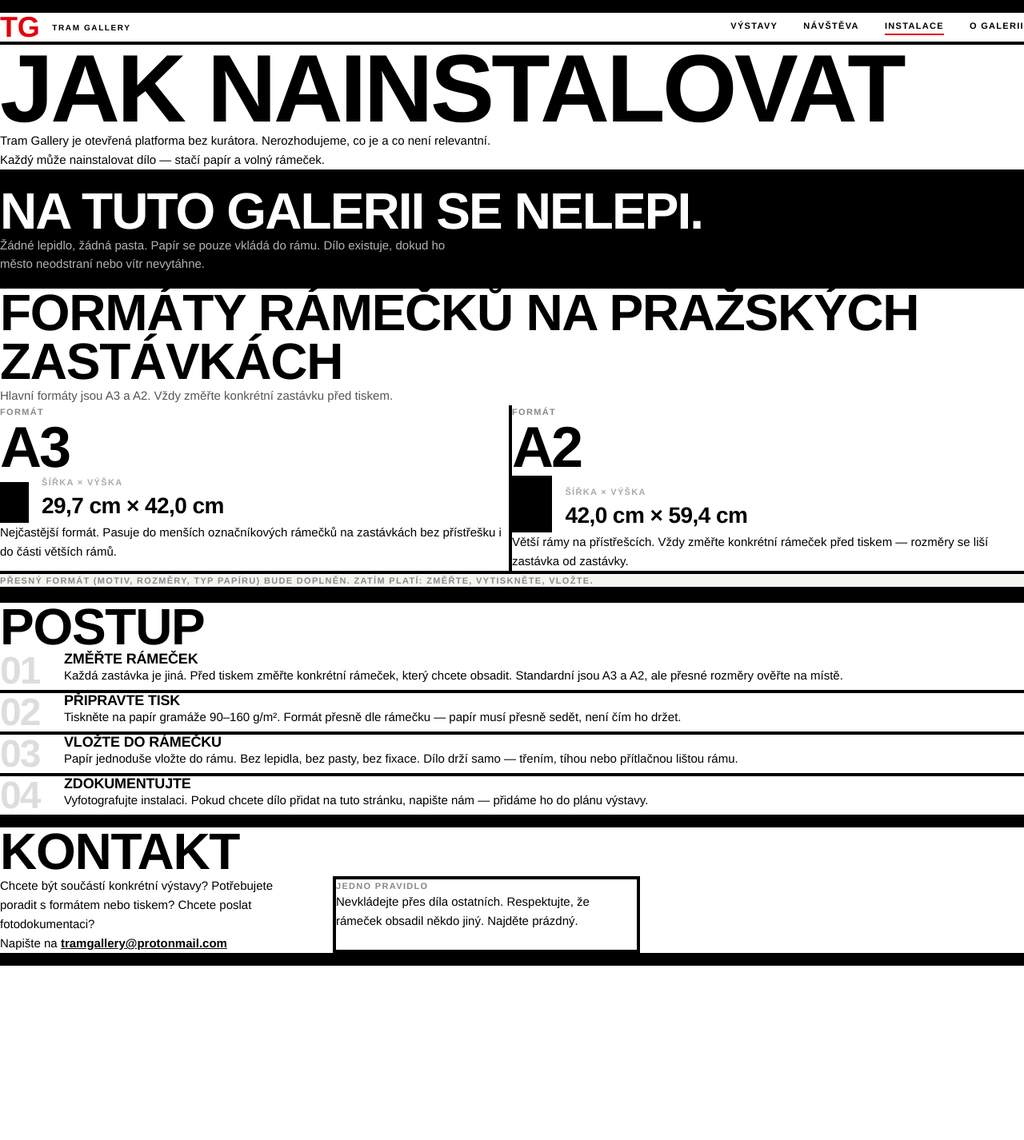
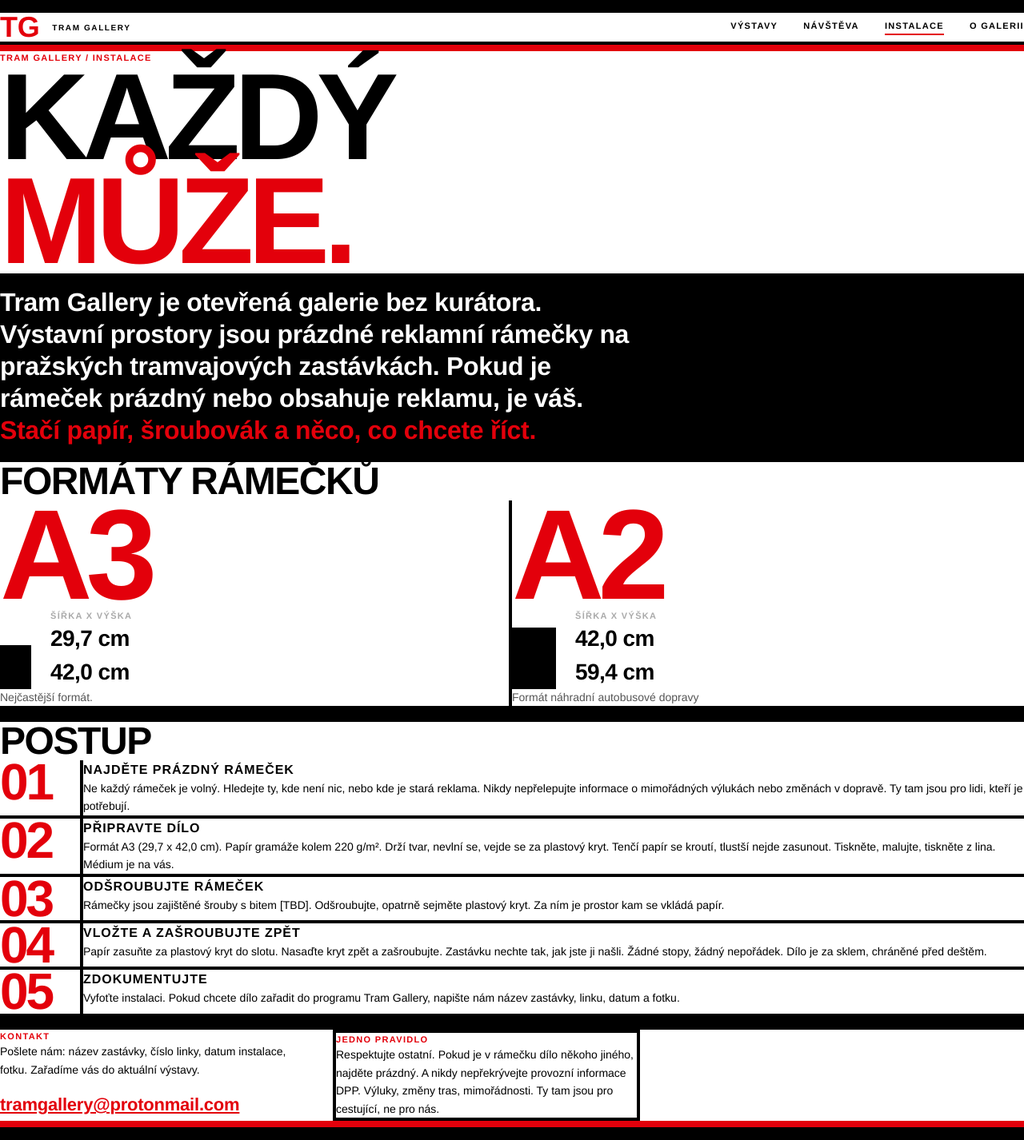
Before and after one commit to Themolx/tram-gallery, a Next.js app: page /instalace in a window 1280 px wide. Shown: the whole page at 80% size. Before the commit the page ends 1208 px from the top, so only its background shows below. Built offline with nearby package versions, Linux system fonts and the light colour scheme.

Commit message:
Instalace: final texts, fix navsteva trailing comma

```diff
--- a/app/instalace/page.tsx
+++ b/app/instalace/page.tsx
@@ -1,13 +1,15 @@
 export const metadata = {
   title: "Jak nainstalovat — Tram Gallery",
 };
+
+const DPP = "#E3000B";
 
 const FRAME_FORMATS = [
   {
     name: "A3",
     width: "29,7 cm",
     height: "42,0 cm",
-    note: "Nejčastější formát. Pasuje do menších označníkových rámečků na zastávkách bez přístřešku i do části větších rámů.",
+    note: "Nejčastější formát.",
     w: 30,
     h: 42,
   },
@@ -15,7 +17,7 @@
     name: "A2",
     width: "42,0 cm",
     height: "59,4 cm",
-    note: "Větší rámy na přístřešcích. Vždy změřte konkrétní rámeček před tiskem — rozměry se liší zastávka od zastávky.",
+    note: "Formát náhradní autobusové dopravy",
     w: 42,
     h: 59,
   },
@@ -24,165 +26,179 @@
 const STEPS = [
   {
     num: "01",
-    title: "Změřte rámeček",
-    text: "Každá zastávka je jiná. Před tiskem změřte konkrétní rámeček, který chcete obsadit. Standardní jsou A3 a A2, ale přesné rozměry ověřte na místě.",
+    title: "Najděte prázdný rámeček",
+    text: "Ne každý rámeček je volný. Hledejte ty, kde není nic, nebo kde je stará reklama. Nikdy nepřelepujte informace o mimořádných výlukách nebo změnách v dopravě. Ty tam jsou pro lidi, kteří je potřebují.",
   },
   {
     num: "02",
-    title: "Připravte tisk",
-    text: "Tiskněte na papír gramáže 90–160 g/m². Formát přesně dle rámečku — papír musí přesně sedět, není čím ho držet.",
+    title: "Připravte dílo",
+    text: "Formát A3 (29,7 x 42,0 cm). Papír gramáže kolem 220 g/m². Drží tvar, nevlní se, vejde se za plastový kryt. Tenčí papír se kroutí, tlustší nejde zasunout. Tiskněte, malujte, tiskněte z lina. Médium je na vás.",
   },
   {
     num: "03",
-    title: "Vložte do rámečku",
-    text: "Papír jednoduše vložte do rámu. Bez lepidla, bez pasty, bez fixace. Dílo drží samo — třením, tíhou nebo přítlačnou lištou rámu.",
+    title: "Odšroubujte rámeček",
+    text: "Rámečky jsou zajištěné šrouby s bitem [TBD]. Odšroubujte, opatrně sejměte plastový kryt. Za ním je prostor kam se vkládá papír.",
   },
   {
     num: "04",
+    title: "Vložte a zašroubujte zpět",
+    text: "Papír zasuňte za plastový kryt do slotu. Nasaďte kryt zpět a zašroubujte. Zastávku nechte tak, jak jste ji našli. Žádné stopy, žádný nepořádek. Dílo je za sklem, chráněné před deštěm.",
+  },
+  {
+    num: "05",
     title: "Zdokumentujte",
-    text: "Vyfotografujte instalaci. Pokud chcete dílo přidat na tuto stránku, napište nám — přidáme ho do plánu výstavy.",
+    text: "Vyfoťte instalaci. Pokud chcete dílo zařadit do programu Tram Gallery, napište nám název zastávky, linku, datum a fotku.",
   },
 ];
 
 export default function InstalacePage() {
   return (
     <div>
-      {/* Header */}
-      <div className="px-6 pt-10 pb-8">
-        <h1 className="type-xl mb-2">Jak nainstalovat</h1>
-        <p className="type-body mt-4" style={{ maxWidth: 640, fontWeight: 400 }}>
-          Tram Gallery je otevřená platforma bez kurátora. Nerozhodujeme, co je a co není relevantní.
-          Každý může nainstalovat dílo — stačí papír a volný rámeček.
-        </p>
-        <div className="bar bar-thin mt-8" />
+      {/* Top accent */}
+      <div style={{ background: DPP, height: 8 }} />
+
+      {/* Hero — hlavní sdělení */}
+      <div className="px-6 pt-10 pb-0">
+        <div className="type-label mb-4" style={{ color: DPP }}>Tram Gallery / Instalace</div>
+        <div
+          className="font-black uppercase leading-none"
+          style={{
+            fontSize: "clamp(56px, 12vw, 160px)",
+            letterSpacing: "-0.05em",
+            lineHeight: 0.85,
+          }}
+        >
+          Každý<br />
+          <span style={{ color: DPP }}>může.</span>
+        </div>
       </div>
 
-      {/* No glue statement */}
-      <div className="bar bar-thick" />
-      <div className="px-6 py-12 border-b-4 border-black" style={{ background: "#000", color: "#fff" }}>
-        <div
-          className="font-black uppercase leading-none"
-          style={{ fontSize: "clamp(28px, 5vw, 64px)", letterSpacing: "-0.03em", maxWidth: 900 }}
+      <div className="bar bar-thick mt-10" />
+
+      {/* Perex — democratic statement */}
+      <div className="px-6 py-10 border-b-4 border-black" style={{ background: "#000", color: "#fff" }}>
+        <p
+          className="font-black leading-tight"
+          style={{ fontSize: "clamp(18px, 3vw, 32px)", maxWidth: 800, letterSpacing: "-0.01em" }}
         >
-          Na tuto galerii se nelepi.
-        </div>
-        <p className="mt-6" style={{ fontSize: 15, fontWeight: 400, maxWidth: 560, opacity: 0.7 }}>
-          Žádné lepidlo, žádná pasta. Papír se pouze vkládá do rámu. Dílo existuje, dokud ho město neodstraní nebo vítr nevytáhne.
+          Tram Gallery je otevřená galerie bez kurátora. Výstavní prostory jsou prázdné reklamní rámečky na pražských tramvajových zastávkách. Pokud je rámeček prázdný nebo obsahuje reklamu, je váš.
+          <span style={{ color: DPP }}> Stačí papír, šroubovák a něco, co chcete říct.</span>
         </p>
       </div>
 
       {/* Frame formats */}
       <div className="bar bar-thick" />
-      <div className="px-6 py-10">
-        <h2 className="type-lg mb-2">Formáty rámečků na pražských zastávkách</h2>
-        <p className="type-body mb-8" style={{ fontWeight: 400, color: "#555" }}>
-          Hlavní formáty jsou A3 a A2. Vždy změřte konkrétní zastávku před tiskem.
-        </p>
-        <div className="grid gap-0 lg:grid-cols-2">
+      <div className="px-6 pt-10 pb-0">
+        <h2
+          className="font-black uppercase leading-none mb-8"
+          style={{ fontSize: "clamp(28px, 4vw, 48px)", letterSpacing: "-0.03em" }}
+        >
+          Formáty rámečků
+        </h2>
+      </div>
+      <div className="grid lg:grid-cols-2">
         {FRAME_FORMATS.map((fmt, i) => (
           <div
             key={fmt.name}
-              className="p-6 border-b-4 border-black"
+            className="px-6 py-8 border-b-4 border-black"
             style={{ borderRight: i === 0 ? "4px solid black" : "none" }}
           >
-              <div className="type-label mb-4" style={{ color: "#888" }}>Formát</div>
             <div
-                className="font-black leading-none mb-2"
-                style={{ fontSize: "clamp(40px, 6vw, 72px)", letterSpacing: "-0.04em" }}
+              className="font-black leading-none mb-6"
+              style={{ fontSize: "clamp(80px, 14vw, 160px)", letterSpacing: "-0.05em", color: DPP, lineHeight: 0.85 }}
             >
               {fmt.name}
             </div>
-
-              {/* Visual size indicator — relative to each other */}
-              <div className="my-6 flex items-end gap-4">
+            <div className="flex items-end gap-6 mb-5">
               <div
                 style={{
-                    width: fmt.w * 1.2,
-                    height: fmt.h * 1.2,
+                  width: Math.round(fmt.w * 1.3),
+                  height: Math.round(fmt.h * 1.3),
                   background: "#000",
                   flexShrink: 0,
-                    maxWidth: 80,
-                    maxHeight: 110,
+                  maxWidth: 65,
+                  maxHeight: 95,
                 }}
               />
               <div>
-                  <div className="type-label mb-1" style={{ color: "#aaa" }}>Šířka × výška</div>
+                <div className="type-label mb-1" style={{ color: "#aaa" }}>Šířka x výška</div>
                 <div
                   className="font-black"
-                    style={{ fontSize: "clamp(18px, 2.5vw, 28px)", letterSpacing: "-0.02em" }}
+                  style={{ fontSize: "clamp(20px, 2.5vw, 28px)", letterSpacing: "-0.02em" }}
                 >
-                    {fmt.width} × {fmt.height}
+                  {fmt.width}<br />{fmt.height}
                 </div>
               </div>
             </div>
-
-              <p className="type-body" style={{ fontWeight: 400 }}>{fmt.note}</p>
+            <p style={{ fontWeight: 400, fontSize: 14, color: "#555" }}>{fmt.note}</p>
           </div>
         ))}
       </div>
-        <div className="px-6 py-4 border-b-4 border-black" style={{ background: "#f5f5f0" }}>
-          <p className="type-label" style={{ color: "#888" }}>
-            Přesný formát (motiv, rozměry, typ papíru) bude doplněn. Zatím platí: změřte, vytiskněte, vložte.
-          </p>
-        </div>
-      </div>
+
 
       {/* Steps */}
       <div className="bar bar-thick" />
-      <div className="px-6 py-10">
-        <h2 className="type-lg mb-8">Postup</h2>
-        <div className="grid gap-0">
+      <div className="px-6 pt-10 pb-0">
+        <h2
+          className="font-black uppercase leading-none mb-8"
+          style={{ fontSize: "clamp(28px, 4vw, 48px)", letterSpacing: "-0.03em" }}
+        >
+          Postup
+        </h2>
+      </div>
+      <div>
         {STEPS.map((step) => (
           <div
             key={step.num}
-              className="grid grid-cols-[80px_1fr] border-b-4 border-black last:border-b-0 py-6"
+            className="grid border-b-4 border-black"
+            style={{ gridTemplateColumns: "100px 1fr" }}
           >
             <div
-                className="font-black leading-none"
-                style={{ fontSize: "clamp(28px, 4vw, 48px)", letterSpacing: "-0.04em", color: "#ddd" }}
+              className="font-black leading-none flex items-start pt-6 pl-6 pb-6"
+              style={{ fontSize: "clamp(40px, 6vw, 64px)", letterSpacing: "-0.05em", color: DPP, lineHeight: 0.85 }}
             >
               {step.num}
             </div>
-              <div>
-                <div className="type-md mb-2" style={{ fontSize: "clamp(15px, 2vw, 18px)" }}>
+            <div className="py-6 pr-6 pl-6 border-l-4 border-black">
+              <div
+                className="font-black uppercase mb-2"
+                style={{ fontSize: "clamp(13px, 1.8vw, 16px)", letterSpacing: "0.06em" }}
+              >
                 {step.title}
               </div>
-                <p className="type-body" style={{ fontWeight: 400 }}>{step.text}</p>
+              <p style={{ fontWeight: 400, fontSize: 14, lineHeight: 1.6 }}>{step.text}</p>
             </div>
           </div>
         ))}
-        </div>
       </div>
 
       {/* Contact */}
       <div className="bar bar-thick" />
       <div className="px-6 py-12">
-        <h2 className="type-lg mb-6">Kontakt</h2>
         <div className="grid gap-8 lg:grid-cols-2" style={{ maxWidth: 800 }}>
           <div>
-            <p className="type-body mb-4" style={{ fontWeight: 400 }}>
-              Chcete být součástí konkrétní výstavy? Potřebujete poradit s formátem nebo tiskem? Chcete poslat fotodokumentaci?
+            <div className="type-label mb-4" style={{ color: DPP }}>Kontakt</div>
+            <p style={{ fontWeight: 400, fontSize: 14, marginBottom: 16, lineHeight: 1.6 }}>
+              Pošlete nám: název zastávky, číslo linky, datum instalace, fotku. Zařadíme vás do aktuální výstavy.
             </p>
-            <p className="type-body" style={{ fontWeight: 400 }}>
-              Napište na{" "}
             <a
               href="mailto:tramgallery@protonmail.com"
               className="font-black"
-                style={{ color: "inherit", textDecoration: "underline" }}
+              style={{ fontSize: "clamp(15px, 2vw, 22px)", color: DPP, textDecoration: "underline", letterSpacing: "-0.01em" }}
             >
               tramgallery@protonmail.com
             </a>
-            </p>
           </div>
-          <div className="frame p-6">
-            <div className="type-label mb-3" style={{ color: "#888" }}>Jedno pravidlo</div>
-            <p className="type-body" style={{ fontWeight: 400 }}>
-              Nevkládejte přes díla ostatních. Respektujte, že rámeček obsadil někdo jiný. Najděte prázdný.
+          <div className="p-6 border-4 border-black">
+            <div className="type-label mb-3" style={{ color: DPP }}>Jedno pravidlo</div>
+            <p style={{ fontWeight: 400, fontSize: 14, lineHeight: 1.6 }}>
+              Respektujte ostatní. Pokud je v rámečku dílo někoho jiného, najděte prázdný. A nikdy nepřekrývejte provozní informace DPP. Výluky, změny tras, mimořádnosti. Ty tam jsou pro cestující, ne pro nás.
             </p>
           </div>
         </div>
       </div>
 
+      <div style={{ background: DPP, height: 8 }} />
       <div className="bar bar-thick" />
     </div>
   );
```
Also changed, not shown: app/navsteva/page.tsx (+0 -17 lines). Lines whose indentation alone changed are shown as unchanged.
